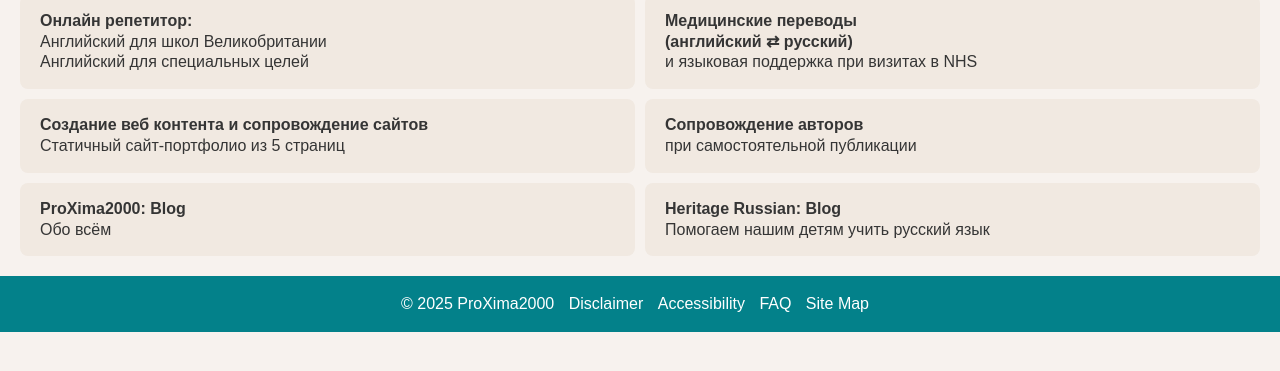
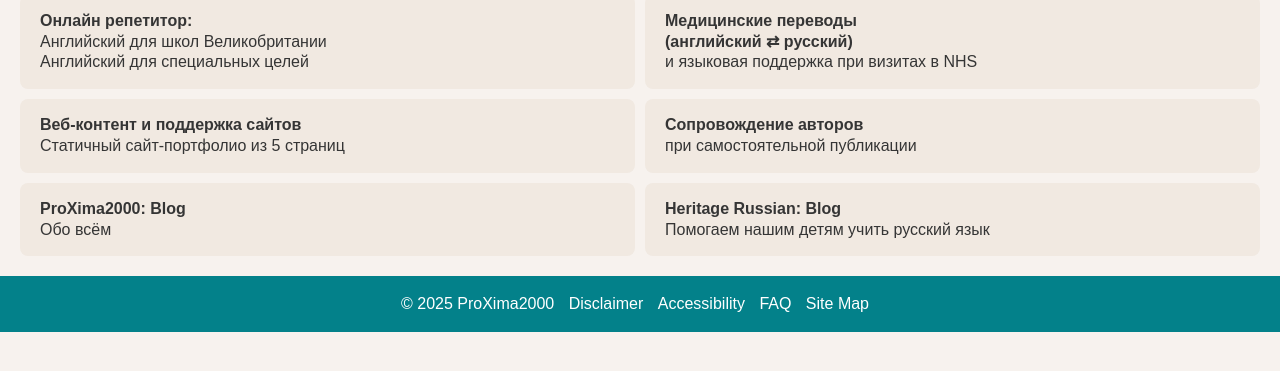
Before and after one commit to ProXima2000/proxima2000.github.io, a plain HTML site: page index-ru.html in a window 1280 px wide. Shown: the part 195-566 px from the top of the page. Drawn offline with Linux system fonts and the light colour scheme.

Commit message:
Add files via upload

```diff
--- a/index-ru.html
+++ b/index-ru.html
@@ -75,7 +75,7 @@
                         </section>
 
                         <section class="column left">
-                        <p><a href="webcontent-ru.html"><span class="block-text">Создание веб контента и сопровождение сайтов</span></a><a href="webcontent-ru-static-5-page.html">Статичный сайт-портфолио из 5 страниц</a></p>
+                        <p><a href="webcontent-ru.html"><span class="block-text">Веб-контент и поддержка сайтов</span></a><a href="webcontent-ru-static-5-page.html">Статичный сайт-портфолио из 5 страниц</a></p>
                         </section>
 
                         <section class="column right">
```
Also changed, not shown: sitemap.html (+1 -1 lines).
